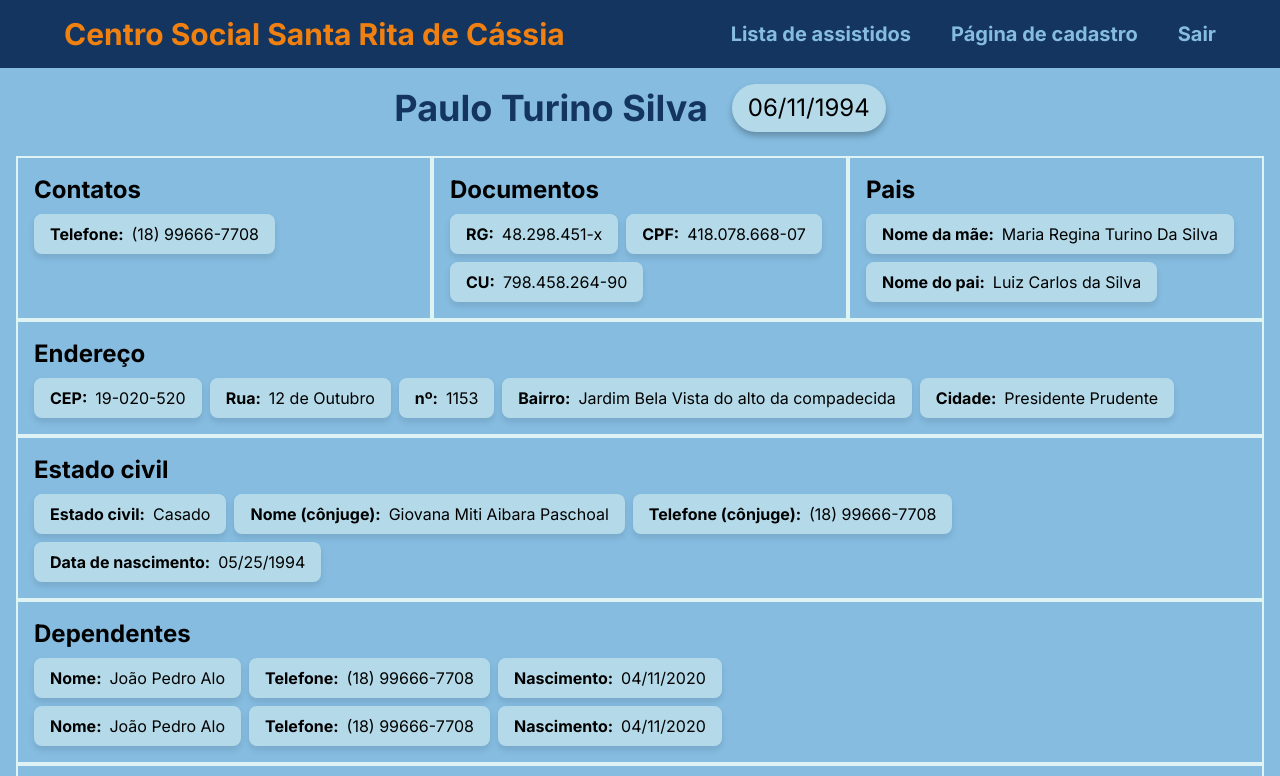
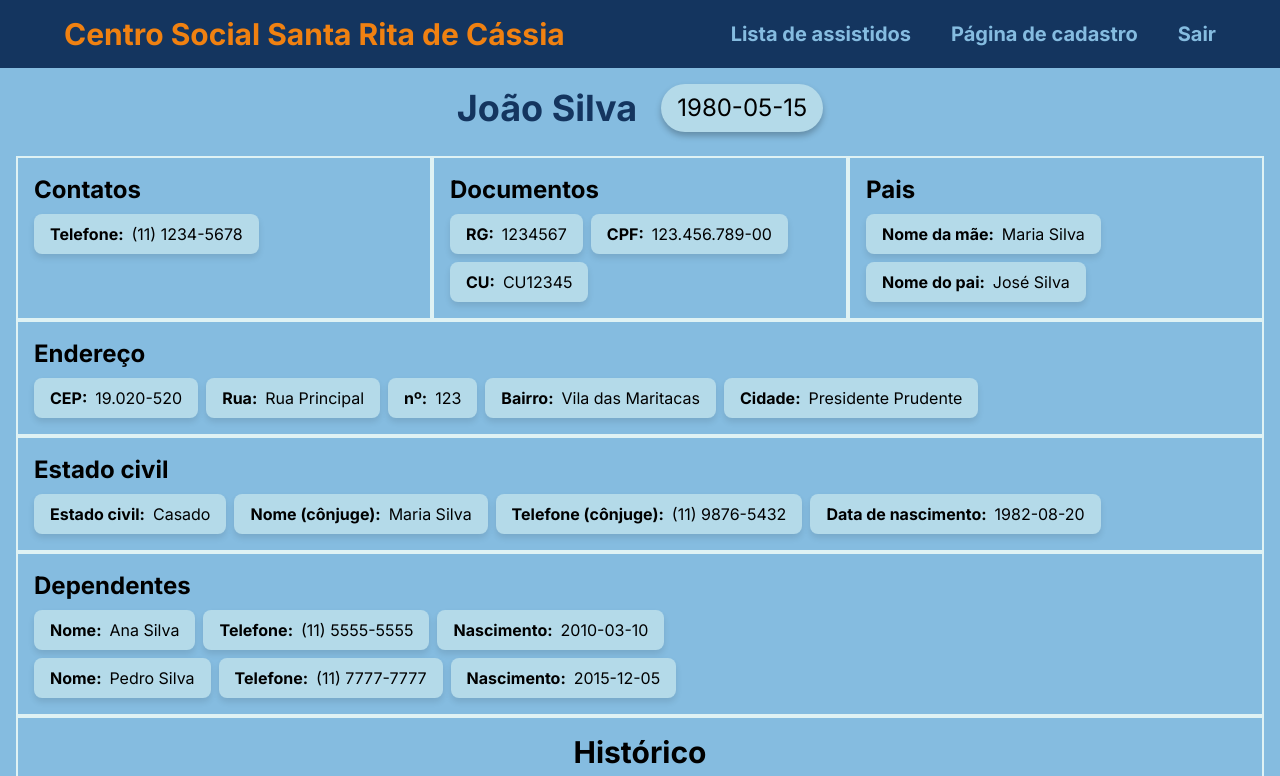
Before and after one commit to TurinoS/Cadastro-de-assistidos, a Next.js app: page /assistidos/1 in a window 1280 px wide. Shown: the top 776 px of the page. Built offline with nearby package versions, Linux system fonts and the light colour scheme; data requests are answered from the project's data file.

Commit message:
feat: impressos dados do banco na página do assistido e adicionado link nas linhas da tabela

```diff
--- a/db.json
+++ b/db.json
@@ -8,7 +8,11 @@
         "CPF": "123.456.789-00",
         "cadastroUnico": "CU12345",
         "nascimento": "1980-05-15",
-        "endereco": "Rua Principal, 123",
+        "CEP": "19.020-520",
+        "rua": "Rua Principal",
+        "n": "123",
+        "bairro": "Vila das Maritacas",
+        "cidade": "Presidente Prudente",
         "nomeDaMae": "Maria Silva",
         "nomeDoPai": "José Silva",
         "estadoCivil": "Casado",
@@ -38,7 +42,11 @@
         "CPF": "987.654.321-00",
         "cadastroUnico": "CU54321",
         "nascimento": "1985-11-25",
-        "endereco": "Avenida Secundária, 456",
+        "CEP": "19.020-520",
+        "rua": "Rua Principal",
+        "n": "123",
+        "bairro": "Vila das Maritacas",
+        "cidade": "Presidente Prudente",
         "nomeDaMae": "Ana Souza",
         "nomeDoPai": "Paulo Souza",
         "estadoCivil": "Solteira",
--- a/src/app/assistidos/[id]/page.tsx
+++ b/src/app/assistidos/[id]/page.tsx
@@ -1,25 +1,38 @@
+'use client'
+
 import Header from "@/components/Header";
 import InfoField from "@/components/InfoField";
+import { useContext } from "react";
+import { AppContext } from "@/context/AppContext";
 
 interface BeneficiaryProps {
-  name: string;
-  info: string;
+  params: {
+    id: string;
+  };
 }
 
-export default function Beneficiary() {
+export default function Beneficiary({ params }: BeneficiaryProps) {
+  const { beneficiaries } = useContext(AppContext);
+
+  const beneficiary = beneficiaries.find((b) => b.id === Number(params.id));
+
+  if (!beneficiary) {
+    return <div>Assistido não encontrado.</div>;
+  }
+
   return (
     <>
       <Header />
       <main className="min-h-screen bg-[var(--light)] p-4">
         <div className="flex justify-center items-center gap-6 pb-6">
           <h2 className="text-4xl font-bold text-center text-[var(--dark)]">
-            Paulo Turino Silva
+            {beneficiary.nome}
           </h2>
           <p
             className="bg-[var(--bg)] py-2 px-4 rounded-3xl text-2xl"
             style={{ boxShadow: "0px 4px 6px rgba(0, 0, 0, 0.25)" }}
           >
-            06/11/1994
+            {beneficiary.nascimento}
           </p>
         </div>
 
@@ -27,67 +40,70 @@ export default function Beneficiary() {
           <div className="p-4 bg-[var(--light)] w-1/3 p-2 border-2 border-[var(--white)]">
             <h3 className="font-bold text-2xl pb-2">Contatos</h3>
             <div className="flex gap-2 flex-wrap">
-              <InfoField name="Telefone" info="(18) 99666-7708" />
+              <InfoField name="Telefone" info={beneficiary.telefone} />
             </div>
           </div>
           <div className="p-4 bg-[var(--light)] w-1/3 p-2 border-2 border-[var(--white)]">
             <h3 className="font-bold text-2xl pb-2">Documentos</h3>
             <div className="flex gap-2 flex-wrap">
-              <InfoField name="RG" info="48.298.451-x" />
-              <InfoField name="CPF" info="418.078.668-07" />
-              <InfoField name="CU" info="798.458.264-90" />
+              <InfoField name="RG" info={beneficiary.RG} />
+              <InfoField name="CPF" info={beneficiary.CPF} />
+              <InfoField name="CU" info={beneficiary.cadastroUnico} />
             </div>
           </div>
           <div className="p-4 bg-[var(--light)] w-1/3 p-2 border-2 border-[var(--white)]">
             <h3 className="font-bold text-2xl pb-2">Pais</h3>
             <div className="flex gap-2 flex-wrap">
-              <InfoField
-                name="Nome da mãe"
-                info="Maria Regina Turino Da Silva"
-              />
-              <InfoField name="Nome do pai" info="Luiz Carlos da Silva" />
+              <InfoField name="Nome da mãe" info={beneficiary.nomeDaMae} />
+              <InfoField name="Nome do pai" info={beneficiary.nomeDoPai} />
             </div>
           </div>
           <div className="p-4 bg-[var(--light)] w-full p-2 border-2 border-[var(--white)]">
             <h3 className="font-bold text-2xl pb-2">Endereço</h3>
             <div className="flex gap-2 flex-wrap">
-              <InfoField name="CEP" info="19-020-520" />
-              <InfoField name="Rua" info="12 de Outubro" />
-              <InfoField name="nº" info="1153" />
-              <InfoField
-                name="Bairro"
-                info="Jardim Bela Vista do alto da compadecida"
-              />
-              <InfoField name="Cidade" info="Presidente Prudente" />
+              <InfoField name="CEP" info={beneficiary.CEP} />
+              <InfoField name="Rua" info={beneficiary.rua} />
+              <InfoField name="nº" info={beneficiary.n} />
+              <InfoField name="Bairro" info={beneficiary.bairro} />
+              <InfoField name="Cidade" info={beneficiary.cidade} />
             </div>
           </div>
           <div className="p-4 bg-[var(--light)] w-full p-2 border-2 border-[var(--white)]">
             <h3 className="font-bold text-2xl pb-2">Estado civil</h3>
             <div className="flex gap-2 flex-wrap">
-              <InfoField name="Estado civil" info="Casado" />
+              <InfoField name="Estado civil" info={beneficiary.estadoCivil} />
+              {beneficiary.estadoCivil === "Casado" && (
+                <>
                   <InfoField
                     name="Nome (cônjuge)"
-                info="Giovana Miti Aibara Paschoal"
+                    info={beneficiary.conjuge.nome}
                   />
-              <InfoField name="Telefone (cônjuge)" info="(18) 99666-7708" />
-              <InfoField name="Data de nascimento" info="05/25/1994" />
+                  <InfoField
+                    name="Telefone (cônjuge)"
+                    info={beneficiary.conjuge.telefone}
+                  />
+                  <InfoField
+                    name="Data de nascimento"
+                    info={beneficiary.conjuge.nascimento}
+                  />
+                </>
+              )}
             </div>
           </div>
+          {beneficiary.dependentes && (
             <div className="p-4 bg-[var(--light)] w-full p-2 border-2 border-[var(--white)]">
               <h3 className="font-bold text-2xl pb-2">Dependentes</h3>
               <div className="flex flex-col gap-2 flex-wrap">
-              <div className="flex gap-2 flex-wrap">
-                <InfoField name="Nome" info="João Pedro Alo" />
-                <InfoField name="Telefone" info="(18) 99666-7708" />
-                <InfoField name="Nascimento" info="04/11/2020" />
+                {beneficiary.dependentes.map((dependente, index) => (
+                  <div key={index} className="flex gap-2 flex-wrap">
+                    <InfoField name="Nome" info={dependente.nome} />
+                    <InfoField name="Telefone" info={dependente.telefone} />
+                    <InfoField name="Nascimento" info={dependente.nascimento} />
                   </div>
-              <div className="flex gap-2 flex-wrap">
-                <InfoField name="Nome" info="João Pedro Alo" />
-                <InfoField name="Telefone" info="(18) 99666-7708" />
-                <InfoField name="Nascimento" info="04/11/2020" />
+                ))}
               </div>
             </div>
-          </div>
+          )}
         </div>
         <div className="p-4 w-full p-2 border-2 border-[var(--white)]">
           <h3 className="font-bold text-3xl pb-2 text-center">Histórico</h3>
--- a/src/components/TableRow.tsx
+++ b/src/components/TableRow.tsx
@@ -1,5 +1,6 @@
-'use client'
+"use client";
 
+import Link from "next/link";
 import { RiDeleteBin5Fill } from "react-icons/ri";
 
 interface TableRowProps {
@@ -11,12 +12,12 @@ interface TableRowProps {
 export default function TableRow({ id, name, birth }: TableRowProps) {
   return (
     <tbody>
-      <tr onClick={() => console.log(id)} className="bg-[var(--light)] even:bg-[var(--medium)] hover:bg-[var(--orange)] transition duration-400">
+      <tr className="bg-[var(--light)] even:bg-[var(--medium)] hover:bg-[var(--orange)] transition duration-400">
         <td className="lg:table-cell border border-[var(--bg)] cursor-pointer py-1 px-3">
-          {name}
+          <Link href={`/assistidos/${id}`}>{name}</Link>
         </td>
         <td className="lg:table-cell border border-[var(--bg)] cursor-pointer py-1 px-2 text-center">
-          {birth}
+          <Link href={`/assistidos/${id}`}>{birth}</Link>
         </td>
         <td className="lg:table-cell border border-[var(--bg)] cursor-pointer text-center">
           <button className="text-[var(--dark)] pb-1 pt-2 px-2 hover:scale-110">
--- a/src/context/AppContext.tsx
+++ b/src/context/AppContext.tsx
@@ -10,7 +10,11 @@ type Beneficiary = {
   CPF: string;
   cadastroUnico: string;
   nascimento: string;
-  endereco: string;
+  CEP: string;
+  rua: string,
+        n: string,
+        bairro: string,
+        cidade: string,
   nomeDaMae: string;
   nomeDoPai: string;
   estadoCivil: string;
```
Also changed, not shown: 1 other file (tests, documents, lock files or other folders). Lines whose indentation alone changed are shown as unchanged.
